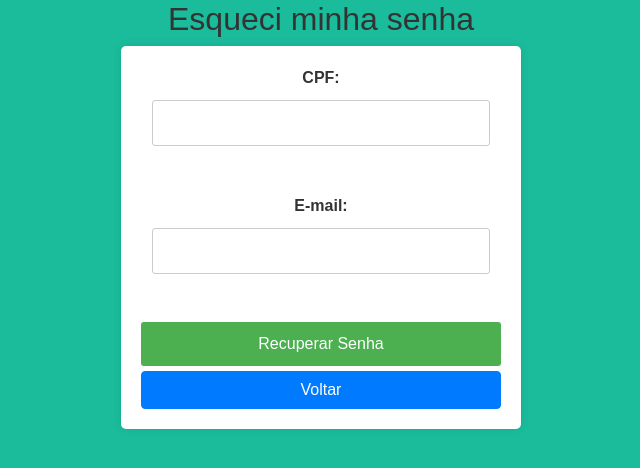
After one commit to yannrocha7/PersonaFinderPHP, a PHP site: page /esqueci_senha_aluno.php in a window 1280 px wide. The commit adds this page. Shown: the top 468 px of the page, without its empty margins (319-959 px from the left). Run offline with PHP 8.4, Linux system fonts and the light colour scheme.

Commit message:
Adicionando esqueci minha senha no sistema

```diff
--- /dev/null
+++ b/esqueci_senha_aluno.php
@@ -0,0 +1,135 @@
+<!DOCTYPE html>
+<html>
+<head>
+    <title>Esqueci minha senha</title>
+    <link rel="stylesheet" href="https://stackpath.bootstrapcdn.com/bootstrap/4.5.0/css/bootstrap.min.css">
+    <link rel="icon" type="image/x-icon" href="assets/favicon.ico" />
+    <style>
+        body {
+            font-family: Arial, sans-serif;
+            background-color: rgba(26, 188, 156, 1) !important;
+        }
+
+        h2 {
+            color: #333;
+            text-align: center;
+        }
+
+        form {
+            display: flex;
+            flex-direction: column;
+            align-items: center;
+            justify-content: center;
+            text-align: center;
+            max-width: 400px;
+            margin: 0 auto;
+            background-color: #fff;
+            padding: 20px;
+            border-radius: 5px;
+            box-shadow: 0 0 10px rgba(0, 0, 0, 0.1);
+        }
+
+        label {
+            display: block;
+            margin-bottom: 10px;
+            color: #333;
+            font-weight: bold;
+        }
+
+        input[type="text"],
+        input[type="email"] {
+            width: 94%;
+            padding: 10px;
+            border: 1px solid #ccc;
+            border-radius: 3px;
+        }
+
+        input[type="submit"] {
+            display: block;
+            width: 100%;
+            padding: 10px;
+            background-color: #4CAF50;
+            color: #fff;
+            border: none;
+            border-radius: 3px;
+            cursor: pointer;
+        }
+
+        input[type="submit"]:hover {
+            background-color: #45a049;
+        }
+
+        input[type="submit"]:focus {
+            outline: none;
+        }
+
+        .error {
+            color: #ff0000;
+            margin-top: 5px;
+        }
+        button {
+            margin-top: 5px;
+        }
+    </style>
+    <script>
+        function mascaraCPF(campo) {
+            campo.value = campo.value.replace(/\D/g, '').replace(/(\d{3})(\d)/, '$1.$2').replace(/(\d{3})(\d)/, '$1.$2').replace(/(\d{3})(\d{1,2})$/, '$1-$2');
+        }
+
+        function validarEmail(email) {
+            var re = /\S+@\S+\.\S+/;
+            return re.test(email);
+        }
+    </script>
+</head>
+<body>
+<?php
+    // Verifica se os campos CPF e E-mail estão definidos e não estão vazios
+    if (isset($_POST['cpf']) && isset($_POST['email']) && !empty($_POST['cpf']) && !empty($_POST['email'])) {
+        $cpf = $_POST['cpf'];
+        $email = $_POST['email'];
+    }
+
+
+
+    if ($_SERVER["REQUEST_METHOD"] === "POST") {
+        // Conectar ao banco de dados
+        $servername = "localhost";
+        $username = "root";
+        $password = "";
+        $database = "PersonaFinder";
+
+        $conn = new mysqli($servername, $username, $password, $database);
+
+        // Verificar se a conexão foi estabelecida com sucesso
+        if ($conn->connect_error) {
+            die("Erro na conexão com o banco de dados: " . $conn->connect_error);
+        }
+
+        // Consultar o banco de dados para verificar se o email e senha existem
+        $sql = "SELECT * FROM login_aluno WHERE cpf = '$cpf' AND email = '$email'";
+        $result = $conn->query($sql);
+            if ($result !== false && $result->num_rows > 0) {
+                $_SESSION['cpf'] = $cpf;
+                header("Location: altera_senha_aluno_html.php");
+                exit();
+            } else {
+                echo "<p>Email ou CPF não existe.</p>";
+            }
+
+            // Fechar a conexão com o banco de dados
+            $conn->close();
+    }
+
+?>
+<h2>Esqueci minha senha</h2>
+<form method="post">
+    <label for="cpf">CPF:</label>
+    <input type="text" id="cpf" name="cpf" oninput="mascaraCPF(this)" maxlength="14" required><br><br>
+    <label for="email">E-mail:</label>
+    <input type="email" id="email" name="email" onblur="validarEmail(this.value)" required><br><br>
+    <input type="submit" value="Recuperar Senha">
+    <button type="button" onclick="window.location.href='login_aluno.php';" class="btn btn-primary btn-block">Voltar</button>
+</form>
+</body>
+</html>
--- a/login_aluno.php
+++ b/login_aluno.php
@@ -162,7 +162,7 @@
       </div>
       <div class="row buttons">
         <div class="col">
-            <a href="esqueci_senha.php" class="btn btn-success btn-block">Recuperar senha</a>
+            <a href="esqueci_senha_aluno.php" class="btn btn-success btn-block">Recuperar senha</a>
         </div>
       </div>
     </form>
--- a/login_personal.php
+++ b/login_personal.php
@@ -160,6 +160,11 @@
           <a href="login_aluno.php" class="btn btn-secondary btn-block">É Aluno? Logue como Aluno</a>
         </div>
       </div>
+      <div class="row buttons">
+        <div class="col">
+            <a href="esqueci_senha_personal.php" class="btn btn-success btn-block">Recuperar senha</a>
+        </div>
+      </div>
     </form>
   </div>
 </body>
```
Also changed, not shown: altera_senha_aluno.php (+13 -125 lines), altera_senha_aluno_html.php (added, +91 -0 lines), altera_senha_personal.php (added, +36 -0 lines), altera_senha_personal_html.php (added, +91 -0 lines), esqueci_senha_personal.php (renamed from esqueci_senha.php, +6 -12 lines), assets/img/peronaFinderLogo.png (added), assets/img/personaFinderLogo.png (added).
